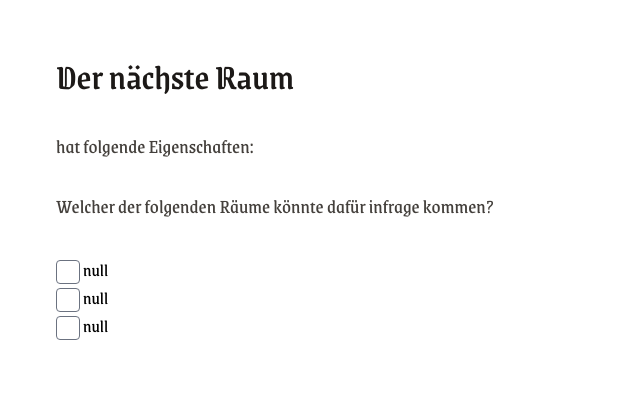
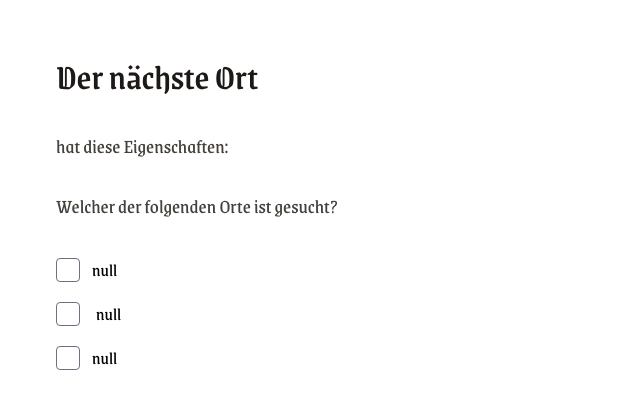
Before and after one commit to diepoe/heg-game, a SvelteKit app: page /real/02-game/c-riddle in a window 1280 px wide. Shown: the top 408 px of the page, without its empty margins (0-640 px from the left). Built offline with nearby package versions, Linux system fonts and the light colour scheme.

Commit message:
formulierung & layout

```diff
--- a/src/routes/real/02-game/c-riddle/+page.svelte
+++ b/src/routes/real/02-game/c-riddle/+page.svelte
@@ -129,57 +129,93 @@
 <div class="p-10 bg-white rounded-xl space-y-2 h-screen overflow-y-scroll w-full">
 	{#if !rightAnswerChecked}
 		<TextWrapper>
-			<h2>Der nächste Raum</h2>
-			<p>hat folgende Eigenschaften:</p>
+			<h2>Der nächste Ort</h2>
+			<p>hat diese Eigenschaften:</p>
 			<ul>
 				{#each nextRoom.hintsToFind as hint}
 					<li>{@html hint}</li>
 				{/each}
 			</ul>
 
-			<p>Welcher der folgenden Räume könnte dafür infrage kommen?</p>
+			<p>Welcher der folgenden Orte ist gesucht?</p>
 		</TextWrapper>
-		<ul class="p-2 mx-2 font-grenze text-lg">
+		<ul class="p-2 mx-2 font-grenze text-lg space-y-4">
 			{#if randomOrder == 0}
-				<li on:keydown on:click={() => showToast(nextRoom.name, true)}>
+				<li
+					on:keydown
+					on:click={() => showToast(nextRoom.name, true)}
+					class="flex items-center space-x-3"
+				>
 					<input type="checkbox" class="form-checkbox rounded text-green-600 w-6 h-6" />
-					{nextRoom.name}
+					<span>{nextRoom.name}</span>
 				</li>
-				<li on:keydown on:click={() => showToast(guessOne.name, false)}>
+				<li
+					on:keydown
+					on:click={() => showToast(guessOne.name, false)}
+					class="flex items-center space-x-3"
+				>
 					<input type="checkbox" class="form-checkbox rounded text-red-600 w-6 h-6" />
-					{guessOne.name}
+					<span>{guessOne.name}</span>
 				</li>
-				<li on:keydown on:click={() => showToast(guessTwo.name, false)}>
+				<li
+					on:keydown
+					on:click={() => showToast(guessTwo.name, false)}
+					class="flex items-center space-x-3"
+				>
 					<input type="checkbox" class="form-checkbox rounded text-red-600 w-6 h-6" />
-					{guessTwo.name}
+					<span>{guessTwo.name}</span>
 				</li>
 			{/if}
 			{#if randomOrder == 1}
-				<li on:keydown on:click={() => showToast(guessOne.name, false)}>
+				<li
+					on:keydown
+					on:click={() => showToast(guessOne.name, false)}
+					class="flex items-center space-x-3"
+				>
 					<input type="checkbox" class="form-checkbox rounded text-red-600 w-6 h-6" />
-					{guessOne.name}
+					<span>{guessOne.name}</span>
 				</li>
-				<li on:keydown on:click={() => showToast(nextRoom.name, true)}>
+				<li
+					on:keydown
+					on:click={() => showToast(nextRoom.name, true)}
+					class="flex items-center space-x-4"
+				>
 					<input type="checkbox" class="form-checkbox rounded text-green-600 w-6 h-6" />
-					{nextRoom.name}
+					<span>{nextRoom.name}</span>
 				</li>
-				<li on:keydown on:click={() => showToast(guessTwo.name, false)}>
+				<li
+					on:keydown
+					on:click={() => showToast(guessTwo.name, false)}
+					class="flex items-center space-x-3"
+				>
 					<input type="checkbox" class="form-checkbox rounded text-red-600 w-6 h-6" />
-					{guessTwo.name}
+					<span>{guessTwo.name}</span>
 				</li>
 			{/if}
 			{#if randomOrder == 2}
-				<li on:keydown on:click={() => showToast(guessTwo.name, false)}>
+				<li
+					on:keydown
+					on:click={() => showToast(guessTwo.name, false)}
+					class="flex items-center space-x-3"
+				>
 					<input type="checkbox" class="form-checkbox rounded text-red-600 w-6 h-6" />
-					{guessTwo.name}
+					<span>{guessTwo.name}</span>
 				</li>
-				<li on:keydown on:click={() => showToast(guessOne.name, false)}>
+				<li
+					on:keydown
+					on:click={() => showToast(guessOne.name, false)}
+					class="flex items-center space-x-3"
+				>
 					<input type="checkbox" class="form-checkbox rounded text-red-600 w-6 h-6" />
-					{guessOne.name}
+					<span>{guessOne.name}</span>
 				</li>
-				<li on:keydown on:click={() => showToast(nextRoom.name, true)}>
+				<li
+					on:keydown
+					on:click={() => showToast(nextRoom.name, true)}
+					class="flex items-center space-x-4"
+				>
 					<input type="checkbox" class="form-checkbox rounded text-green-600 w-6 h-6" />
-					{nextRoom.name}
+					<span>{nextRoom.name}</span>
 				</li>
 			{/if}
 		</ul>
```
